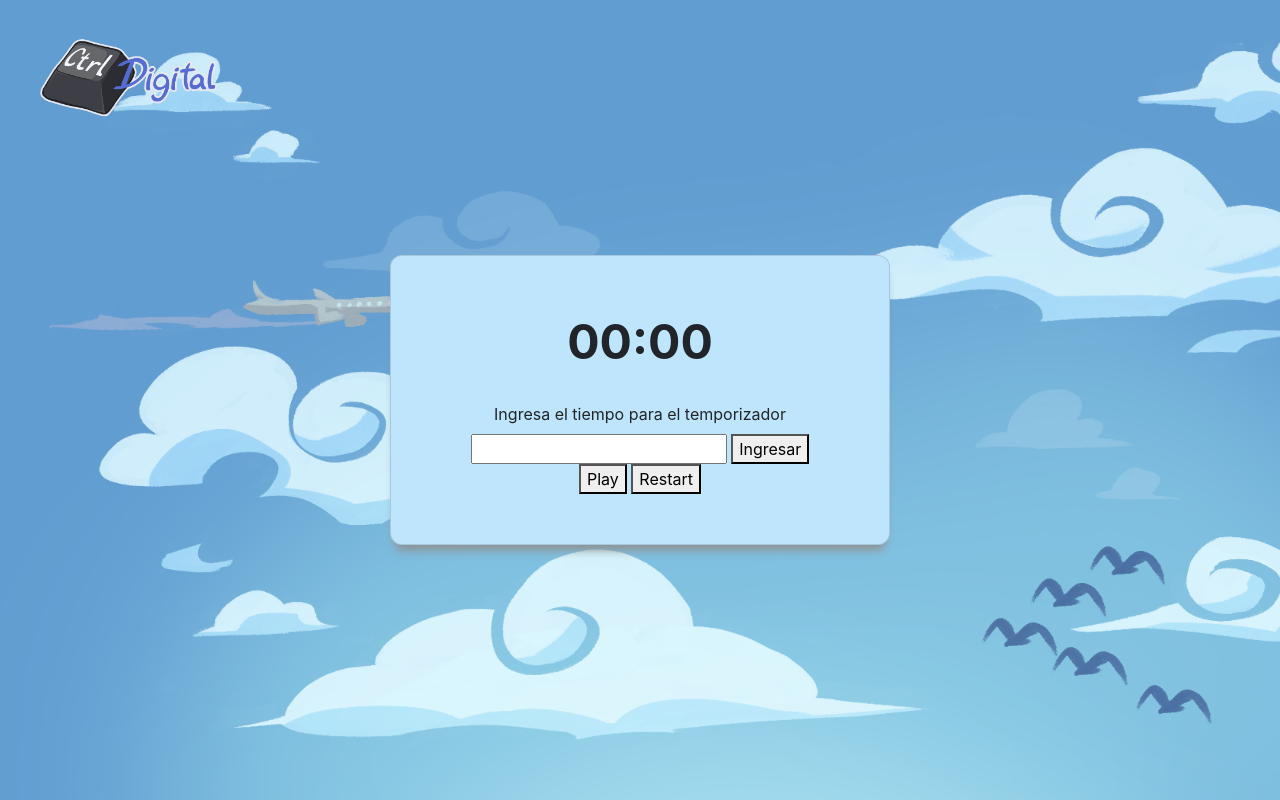
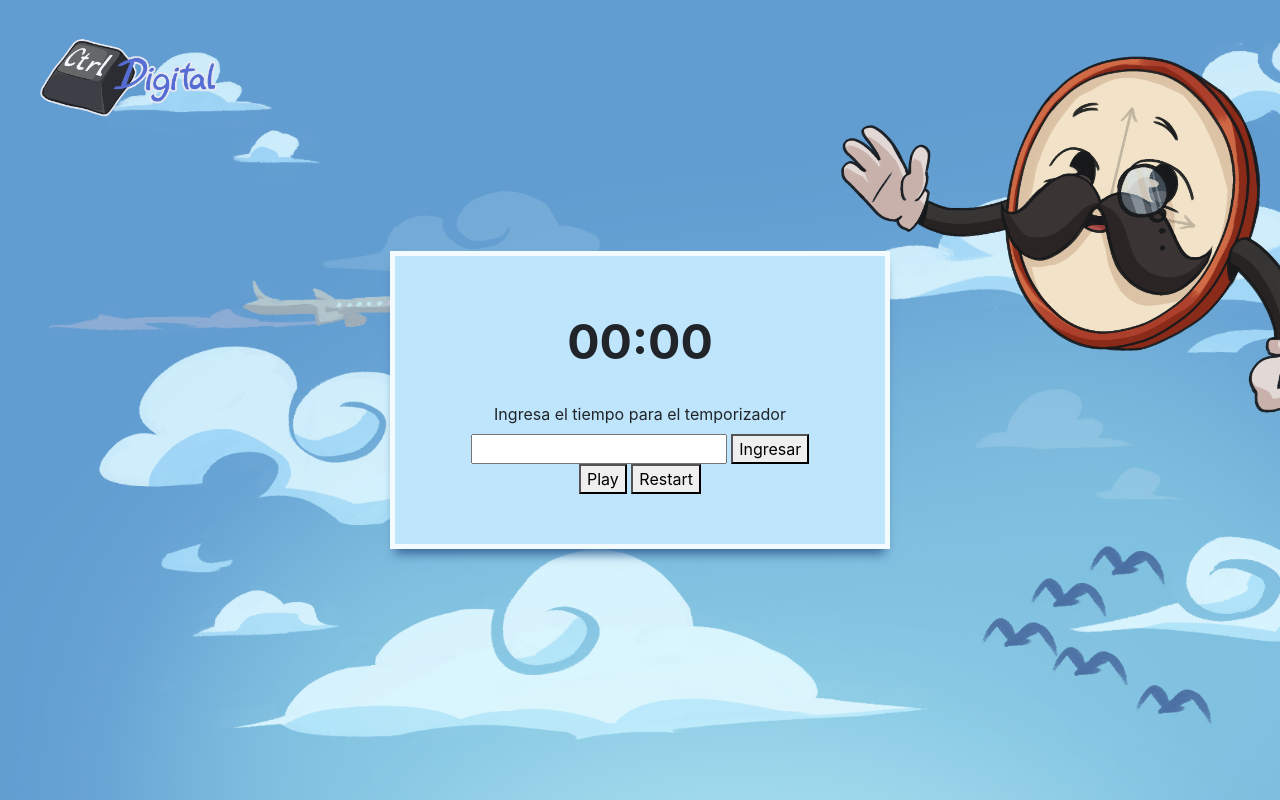
Before and after one commit to LilCodes/CTRL6-Proyecto, a Flask app: page /Tutor/1 in a window 1280 px wide. Run offline with Flask 2, Linux system fonts and the light colour scheme; some libraries are stand-ins or nearby versions.

Commit message:
avances entrega n3

```diff
--- a/app/app.py
+++ b/app/app.py
@@ -71,16 +71,39 @@ def ingresar1():
 def pupilo():
     return render_template('Pupilo.html')
 
-""" @app.route('/chronometer-update', methods = ['POST'])
-def handleChronometer():
-    values = request.status
-    return "ok" """
-
 @socketio.on('send-update', namespace='/chronometer-update')
 def text(message):
     print(message)
     emit('chronometerStatus', {'msg': message}, broadcast=True)
 
+
+#-------------
+#-------------
+'''
+@socketio.on('join', namespace='/chat')
+def join(message):
+    room = session.get('room')
+    join_room(room)
+    emit('status', {'msg':  session.get('username') + ' has entered the room.'}, room=room)
+
+
+@socketio.on('text', namespace='/chat')
+def text(message):
+    room = session.get('room')
+    emit('message', {'msg': session.get('username') + ' : ' + message['msg']}, room=room)
+
+
+@socketio.on('left', namespace='/chat')
+def left(message):
+    room = session.get('room')
+    username = session.get('username')
+    leave_room(room)
+    session.clear()
+    emit('status', {'msg': username + ' has left the room.'}, room=room)
+'''
+#-------------
 #---------------
+
 if __name__ == "__main__":
+    #socketio.on(app)
     app.run(port = 3000, debug = True)
--- a/app/static/styles/styles.css
+++ b/app/static/styles/styles.css
@@ -2,19 +2,19 @@
     height: 80vh;
     position: fixed;
 
-    left: 50%;
-    top: 50%;
+    left: 25%;
+    top: 10%;
 
     z-index: 1;
     display:block;
 }
 
 .wal2 {
-    height: 30vh;
+    height: 47vh;
     position: fixed;
 
-    left: 70%;
-    top: 50%;
+    left: 65%;
+    top: 6%;
 
     z-index: 1;
     display:block;
@@ -24,18 +24,6 @@
     position: fixed;
     height: 10vh;
     margin: 3%;
-
-    z-index: 1;
-    display:block;
-}
-
-.cuadro2 {
-    height: 5%;
-    position: fixed;
-
-    left: 50%;
-    top: 50%;
-    transform: translate(-50%, -50%);
 
     z-index: 1;
     display:block;
--- a/app/templates/Tutor.html
+++ b/app/templates/Tutor.html
@@ -18,8 +18,9 @@
 <body>
     <div class="fondo">
         <img class='ctrl' src="{{ url_for('static', filename='images/logo-app.png') }}">
-        <!--<img class='cuadro2' src="{{ url_for('static', filename='images/recuadro-2.png') }}">
-        <img class='wal2' src="{{ url_for('static', filename='images/walter-kids.png') }}">-->
+
+        <img class='wal2' src="{{ url_for('static', filename='images/walter-kids.png') }}">
+
         <div class="card">
 
 
@@ -43,8 +44,9 @@
             width: 100%;
             text-align: center;
             background-color: #bee5fc;
-            border-radius: 12px;
-            box-shadow: 0 10px 10px -5px #909090;
+            border-radius: 0vh;
+            border: 5px solid #f4fbff;
+            box-shadow: 0 10px 10px -5px #3a6699;
             position: absolute;
             top: 50%;
             left: 50%;
```
Also changed, not shown: app/templates/Pupilo.html (+7 -4 lines).
